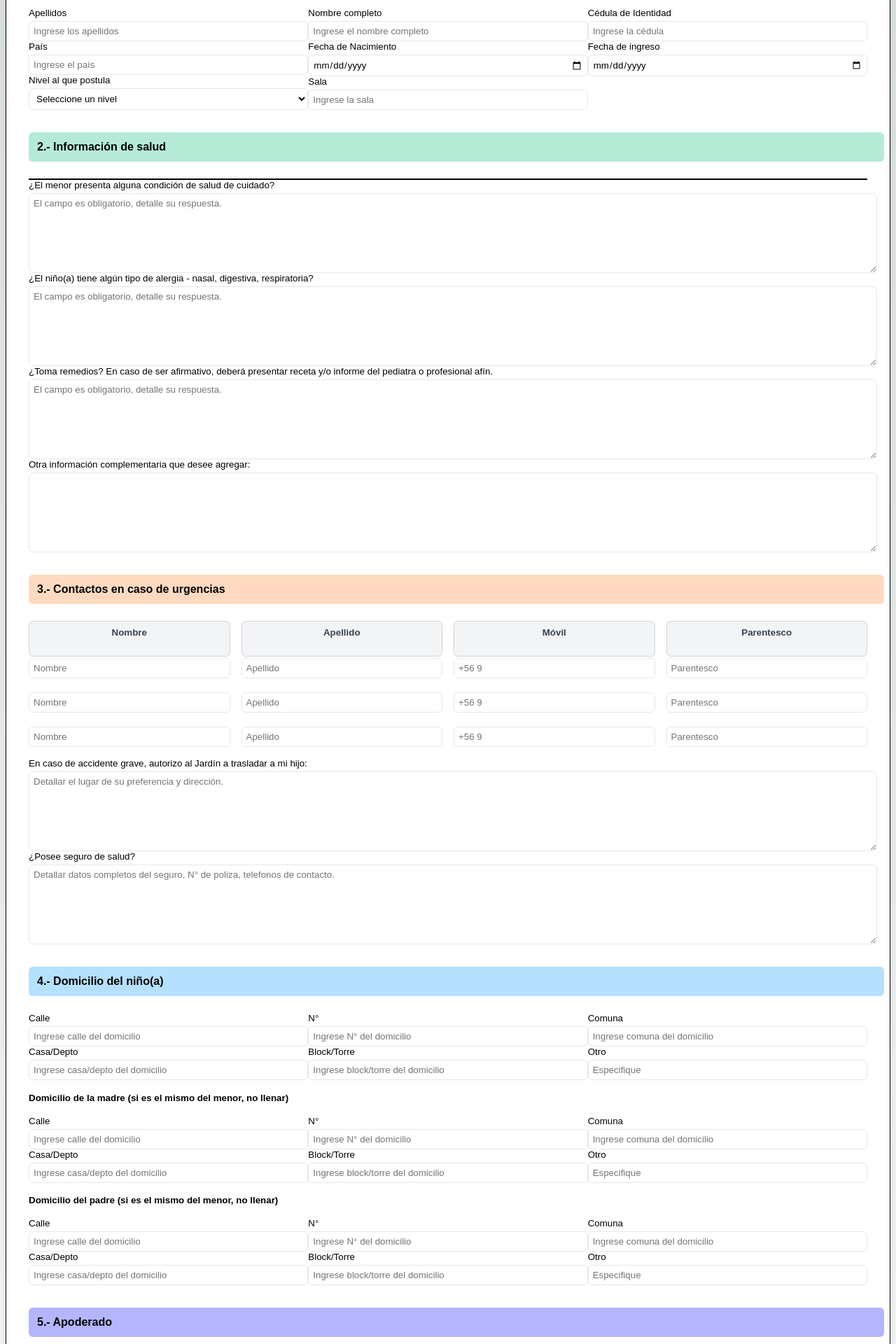
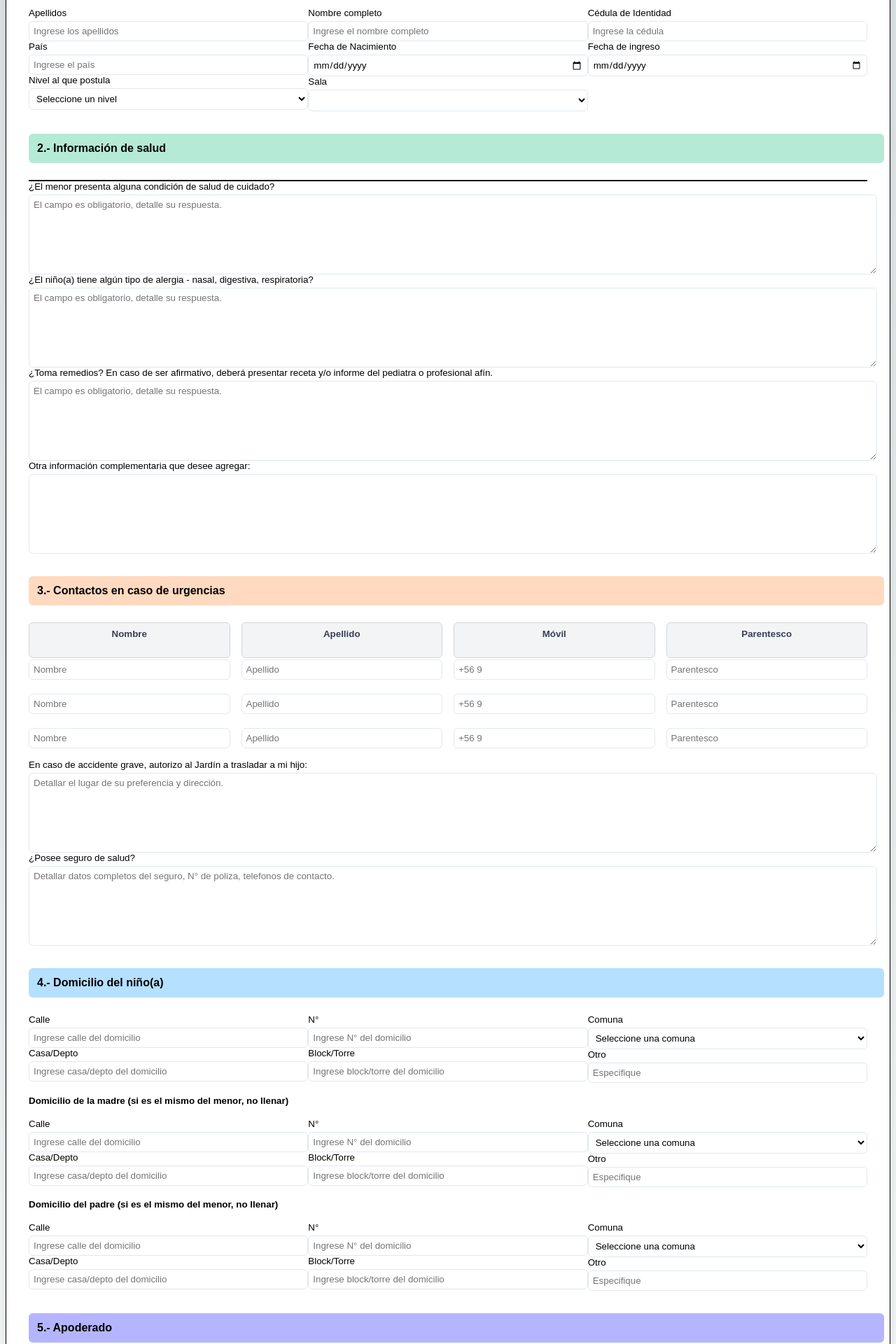
Before and after one commit to lorenzogarcia97/formulario-vueltacanela-guarderias, a Next.js app: page / in a window 1280 px wide. Shown: the part 340-2260 px from the top of the page at 70% size. Built offline with nearby package versions, Linux system fonts and the light colour scheme.

Commit message:
Agregado select de comunas RM y modificado formato de números móviles

```diff
--- a/components/FormContrato.js
+++ b/components/FormContrato.js
@@ -159,6 +159,9 @@ const FormularioContrato = () => {
     contactosEmergencia: ["", "", ""],
   }); // Estado para almacenar errores
 
+  // Estado para controlar la visibilidad del modal
+  const [showSuccessModal, setShowSuccessModal] = useState(false);
+
   // Referencias para los campos
   const apellidosRef = useRef(null);
   const nombresRef = useRef(null);
@@ -184,6 +187,107 @@ const FormularioContrato = () => {
   const contactoEmergenciaDosRef = useRef(null);
   const contactoEmergenciaTresRef = useRef(null);
 
+   // Opciones para los niveles
+  const opcionesNivel = [
+    { value: "", label: "Seleccione un nivel" },
+    { value: "Sala cuna menor", label: "Sala cuna menor" },
+    { value: "Sala cuna mayor", label: "Sala cuna mayor" },
+    { value: "Medio menor", label: "Medio menor" },
+    { value: "Medio mayor", label: "Medio mayor" },
+    { value: "Pre-Kinder", label: "Pre-Kinder" },
+    { value: "Kinder", label: "Kinder" },
+    { value: "Afterschool", label: "Afterschool" }
+  ];
+
+  // Opciones para las comunas de la Región Metropolitana
+  const opcionesComuna = [
+    { value: "", label: "Seleccione una comuna" },
+    { value: "Alhué", label: "Alhué" },
+    { value: "Buin", label: "Buin" },
+    { value: "Calera de Tango", label: "Calera de Tango" },
+    { value: "Cerrillos", label: "Cerrillos" },
+    { value: "Cerro Navia", label: "Cerro Navia" },
+    { value: "Colina", label: "Colina" },
+    { value: "Conchalí", label: "Conchalí" },
+    { value: "Curacaví", label: "Curacaví" },
+    { value: "El Bosque", label: "El Bosque" },
+    { value: "El Monte", label: "El Monte" },
+    { value: "Estación Central", label: "Estación Central" },
+    { value: "Huechuraba", label: "Huechuraba" },
+    { value: "Independencia", label: "Independencia" },
+    { value: "Isla de Maipo", label: "Isla de Maipo" },
+    { value: "La Cisterna", label: "La Cisterna" },
+    { value: "La Florida", label: "La Florida" },
+    { value: "La Granja", label: "La Granja" },
+    { value: "La Pintana", label: "La Pintana" },
+    { value: "La Reina", label: "La Reina" },
+    { value: "Lampa", label: "Lampa" },
+    { value: "Las Condes", label: "Las Condes" },
+    { value: "Lo Barnechea", label: "Lo Barnechea" },
+    { value: "Lo Espejo", label: "Lo Espejo" },
+    { value: "Lo Prado", label: "Lo Prado" },
+    { value: "Macul", label: "Macul" },
+    { value: "Maipú", label: "Maipú" },
+    { value: "María Pinto", label: "María Pinto" },
+    { value: "Melipilla", label: "Melipilla" },
+    { value: "Ñuñoa", label: "Ñuñoa" },
+    { value: "Padre Hurtado", label: "Padre Hurtado" },
+    { value: "Paine", label: "Paine" },
+    { value: "Pedro Aguirre Cerda", label: "Pedro Aguirre Cerda" },
+    { value: "Peñaflor", label: "Peñaflor" },
+    { value: "Peñalolén", label: "Peñalolén" },
+    { value: "Pirque", label: "Pirque" },
+    { value: "Providencia", label: "Providencia" },
+    { value: "Pudahuel", label: "Pudahuel" },
+    { value: "Puente Alto", label: "Puente Alto" },
+    { value: "Quilicura", label: "Quilicura" },
+    { value: "Quinta Normal", label: "Quinta Normal" },
+    { value: "Recoleta", label: "Recoleta" },
+    { value: "Renca", label: "Renca" },
+    { value: "San Bernardo", label: "San Bernardo" },
+    { value: "San Joaquín", label: "San Joaquín" },
+    { value: "San José de Maipo", label: "San José de Maipo" },
+    { value: "San Miguel", label: "San Miguel" },
+    { value: "San Pedro", label: "San Pedro" },
+    { value: "San Ramón", label: "San Ramón" },
+    { value: "Santiago", label: "Santiago" },
+    { value: "Talagante", label: "Talagante" },
+    { value: "Tiltil", label: "Tiltil" },
+    { value: "Vitacura", label: "Vitacura" }
+  ];
+
+  // Opciones para las salas según el nivel
+  const getOpcionesSala = (nivel) => {
+    switch (nivel) {
+      case "Sala cuna menor":
+        return [
+          { value: "Sala Pinguino", label: "Sala Pinguino" }
+        ];
+      case "Sala cuna mayor":
+        return [
+          { value: "Sala Jirafa", label: "Sala Jirafa" }
+        ];
+      case "Medio menor":
+        return [
+          { value: "Sala Panda", label: "Sala Panda" },
+        ];
+      case "Medio mayor":
+        return [
+          { value: "Sala Leon", label: "Sala Leon" },
+        ];
+      case "Pre-Kinder":
+        return [
+          { value: "Sala Conejo", label: "Sala Conejo" },
+        ];
+      case "Kinder":
+        return [
+          { value: "Sala Tigre", label: "Sala Tigre" },
+        ];
+      default:
+        return [];
+    }
+  };
+
   const generarPDF = () => {
     // Crear PDF en formato carta
     const pdf = new jsPDF({
@@ -462,45 +566,106 @@ const FormularioContrato = () => {
     };
 
     // Iniciar el proceso
-    processSections().catch(error => {
+    processSections().then(() => {
+      // Refrescar la página después de generar el PDF
+      setTimeout(() => {
+        window.location.reload();
+      }, 1000); // Esperar 1 segundo antes de refrescar
+    }).catch(error => {
           console.error("Error al generar el PDF:", error);
         });
   };
 
+  // Función para cerrar el modal y recargar la página
+  const handleCloseModal = () => {
+    setShowSuccessModal(false);
+    window.location.reload();
+  };
+
+  // Función para validar RUT chileno
+  const validarRUT = (rut) => {
+    if (!rut) return false;
+    rut = rut.replace(/[.-]/g, '').trim();
+    if (!/^\d{7,8}[\dkK]$/.test(rut)) return false;
+
+    const numero = rut.slice(0, -1);
+    const dv = rut.slice(-1).toUpperCase();
+
+    let suma = 0;
+    let multiplicador = 2;
+
+    for (let i = numero.length - 1; i >= 0; i--) {
+      suma += parseInt(numero.charAt(i)) * multiplicador;
+      multiplicador = multiplicador === 7 ? 2 : multiplicador + 1;
+    }
+
+    const resto = suma % 11;
+    const dvCalculado = resto === 0 ? '0' : resto === 1 ? 'K' : (11 - resto).toString();
+
+    return dv === dvCalculado;
+  };
+
+  // Función para validar número de móvil chileno
+  const validarMovil = (movil) => {
+    if (!movil) return false;
+    return /^\+569\d{8}$/.test(movil);
+  };
+
+  // Función para formatear RUT mientras se escribe
+  const formatearRUT = (rut) => {
+    rut = rut.replace(/[^0-9kK]/g, '');
+    if (rut.length <= 1) return rut;
+    return rut.slice(0, -1).replace(/\B(?=(\d{3})+(?!\d))/g, '.') + '-' + rut.slice(-1);
+  };
+
+  // Función para formatear móvil mientras se escribe
+  const formatearMovil = (movil) => {
+    const numeros = movil.replace(/\D/g, '');
+    if (numeros.length === 0) return '';
+    if (numeros.length <= 1) return '+56 ' + numeros;
+    return '+56 ' + numeros.slice(0, 9);
+  };
+
   // Memoizar la función handleChange
   const handleChange = useCallback((event) => {
     const { name, value, type, checked } = event.target;
 
-    if (name === "aceptaUsoImagen" && checked) {
-      setFormData((prevData) => ({
+    if (name === "nivel") {
+      setFormData(prevData => ({
+        ...prevData,
+        nivel: value,
+        sala: ""
+      }));
+    } else if (name === "cedula" || name === "apoderadoCedula") {
+      const rutFormateado = formatearRUT(value);
+      setFormData(prevData => ({
+        ...prevData,
+        [name]: rutFormateado
+      }));
+    } else if (name === "aceptaUsoImagen" && checked) {
+      setFormData(prevData => ({
         ...prevData,
         aceptaUsoImagen: true,
         noAceptaUsoImagen: false,
       }));
-      setErrors((prevErrors) => ({ ...prevErrors, autorizacionImagenes: "" })); // Limpia el error
+      setErrors(prevErrors => ({ ...prevErrors, autorizacionImagenes: "" }));
     } else if (name === "noAceptaUsoImagen" && checked) {
-      setFormData((prevData) => ({
+      setFormData(prevData => ({
         ...prevData,
         aceptaUsoImagen: false,
         noAceptaUsoImagen: true,
       }));
-      setErrors((prevErrors) => ({ ...prevErrors, autorizacionImagenes: "" })); // Limpia el error
+      setErrors(prevErrors => ({ ...prevErrors, autorizacionImagenes: "" }));
     } else {
-      setFormData((prevData) => ({
+      setFormData(prevData => ({
         ...prevData,
         [name]: type === "checkbox" ? checked : value,
       }));
-
-      // Limpiar el error si el campo tiene valor
-      if (value.trim() !== "") {
-        setErrors((prevErrors) => ({ ...prevErrors, [name]: "" }));
-      }
     }
   }, []);
 
   const handleSubmit = (event) => {
     event.preventDefault();
-    console.log("handleSubmit ejecutado");
     const newErrors = {};
 
     // Validación de campos obligatorios
@@ -509,7 +674,6 @@ const FormularioContrato = () => {
       nombres: "Los nombres son obligatorios.",
       cedula: "La cédula es obligatoria.",
       pais: "El país es obligatorio.",
-      sala: "La sala es obligatoria.",
       nivel: "El nivel al que postula es obligatorio.",
       fechaNacimiento: "La fecha de nacimiento es obligatoria.",
       fechaIngreso: "La fecha de ingreso es obligatoria.",
@@ -548,6 +712,32 @@ const FormularioContrato = () => {
       newErrors.autorizacionImagenes = "Debe seleccionar una opción de autorización de imágenes.";
     }
 
+    // Validación específica para RUT/Cédula
+    if (formData.cedula && !validarRUT(formData.cedula)) {
+      newErrors.cedula = "Ingrese un RUT válido (Ejemplo: 12.345.678-9)";
+    }
+
+    if (formData.apoderadoCedula && !validarRUT(formData.apoderadoCedula)) {
+      newErrors.apoderadoCedula = "Ingrese un RUT válido (Ejemplo: 12.345.678-9)";
+    }
+
+    // Validación específica para móviles
+    if (formData.apoderadoMovil && !validarMovil(formData.apoderadoMovil)) {
+      newErrors.apoderadoMovil = "Ingrese un número de móvil válido (Ejemplo: +56912345678)";
+    }
+
+    if (formData.contactoEmergenciaUnoMovil && !validarMovil(formData.contactoEmergenciaUnoMovil)) {
+      newErrors.contactoEmergenciaUnoMovil = "Ingrese un número de móvil válido (Ejemplo: +56912345678)";
+    }
+
+    if (formData.contactoEmergenciaDosMovil && !validarMovil(formData.contactoEmergenciaDosMovil)) {
+      newErrors.contactoEmergenciaDosMovil = "Ingrese un número de móvil válido (Ejemplo: +56912345678)";
+    }
+
+    if (formData.contactoEmergenciaTresMovil && !validarMovil(formData.contactoEmergenciaTresMovil)) {
+      newErrors.contactoEmergenciaTresMovil = "Ingrese un número de móvil válido (Ejemplo: +56912345678)";
+    }
+
     // Verificar si hay errores
     if (Object.keys(newErrors).length > 0) {
       setErrors(newErrors);
@@ -559,7 +749,6 @@ const FormularioContrato = () => {
         nombres: nombresRef,
         cedula: cedulaRef,
         pais: paisRef,
-        sala: salaRef,
         nivel: nivelRef,
         fechaNacimiento: fechaNacimientoRef,
         fechaIngreso: fechaIngresoRef,
@@ -575,21 +764,20 @@ const FormularioContrato = () => {
         contactoEmergenciaUno: contactoEmergenciaUnoRef,
         contactoEmergenciaDos: contactoEmergenciaDosRef,
         contactoEmergenciaTres: contactoEmergenciaTresRef,
+        condicionesSalud: condicionesSaludRef,
+        alergias: alergiasRef,
+        medicacion: medicacionRef,
       };
 
-      for (const [field, ref] of Object.entries(fieldRefs)) {
+      // Hacer scroll a todos los campos con error
+      Object.entries(fieldRefs).forEach(([field, ref]) => {
         if (newErrors[field] && ref.current) {
+          setTimeout(() => {
           ref.current.scrollIntoView({ behavior: "smooth", block: "center" });
-          break; // Detener el bucle después de hacer scroll al primer campo con error
-        }
-      }
-
-      return;
-    }
-
-    if (Object.keys(newErrors).length > 0) {
-      setErrors(newErrors);
-      console.log("Errores encontrados, no se genera PDF");
+          }, 100);
+        }
+      });
+
       return;
     }
 
@@ -664,16 +852,7 @@ const FormularioContrato = () => {
             error={errors.nivel}
             inputRef={nivelRef}
             tabIndex={7}
-                options={[
-                  { value: "", label: "Seleccione un nivel" },
-                  { value: "Sala cuna menor", label: "Sala cuna menor" },
-                  { value: "Sala cuna mayor", label: "Sala cuna mayor" },
-                  { value: "Medio menor", label: "Medio menor" },
-                  { value: "Medio mayor", label: "Medio mayor" },
-                  { value: "Pre-Kinder", label: "Pre-Kinder" },
-                  { value: "Kinder", label: "Kinder" },
-                  { value: "Afterschool", label: "Afterschool" }
-                ]}
+            options={opcionesNivel}
           />
             </div>
             {/* Columna central */}
@@ -702,10 +881,12 @@ const FormularioContrato = () => {
                 name="sala"
                 value={formData.sala}
                 onChange={handleChange}
-                placeholder="Ingrese la sala"
+                type="select"
                 error={errors.sala}
                 inputRef={salaRef}
                 tabIndex={8}
+                options={getOpcionesSala(formData.nivel)}
+                disabled={!formData.nivel}
               />
             </div>
             {/* Columna derecha */}
@@ -883,10 +1064,11 @@ const FormularioContrato = () => {
             name="comunaDomicilio"
             value={formData.comunaDomicilio}
             onChange={handleChange}
-            placeholder="Ingrese comuna del domicilio"
+            type="select"
             error={errors.comunaDomicilio}
             inputRef={comunaDomicilioRef}
             tabIndex={29}
+            options={opcionesComuna}
           />
           <InputField
             label="Otro"
@@ -948,8 +1130,9 @@ const FormularioContrato = () => {
                   name="comunaDomicilioMama"
                   value={formData.comunaDomicilioMama}
                   onChange={handleChange}
-                  placeholder="Ingrese comuna del domicilio"
+                  type="select"
                   tabIndex={35}
+                  options={opcionesComuna}
                 />
                 <InputField
                   label="Otro"
@@ -1012,8 +1195,9 @@ const FormularioContrato = () => {
                   name="comunaDomicilioPapa"
                   value={formData.comunaDomicilioPapa}
                   onChange={handleChange}
-                  placeholder="Ingrese comuna del domicilio"
+                  type="select"
                   tabIndex={41}
+                  options={opcionesComuna}
                 />
                 <InputField
                   label="Otro"
```
Lines whose indentation alone changed are shown as unchanged.
